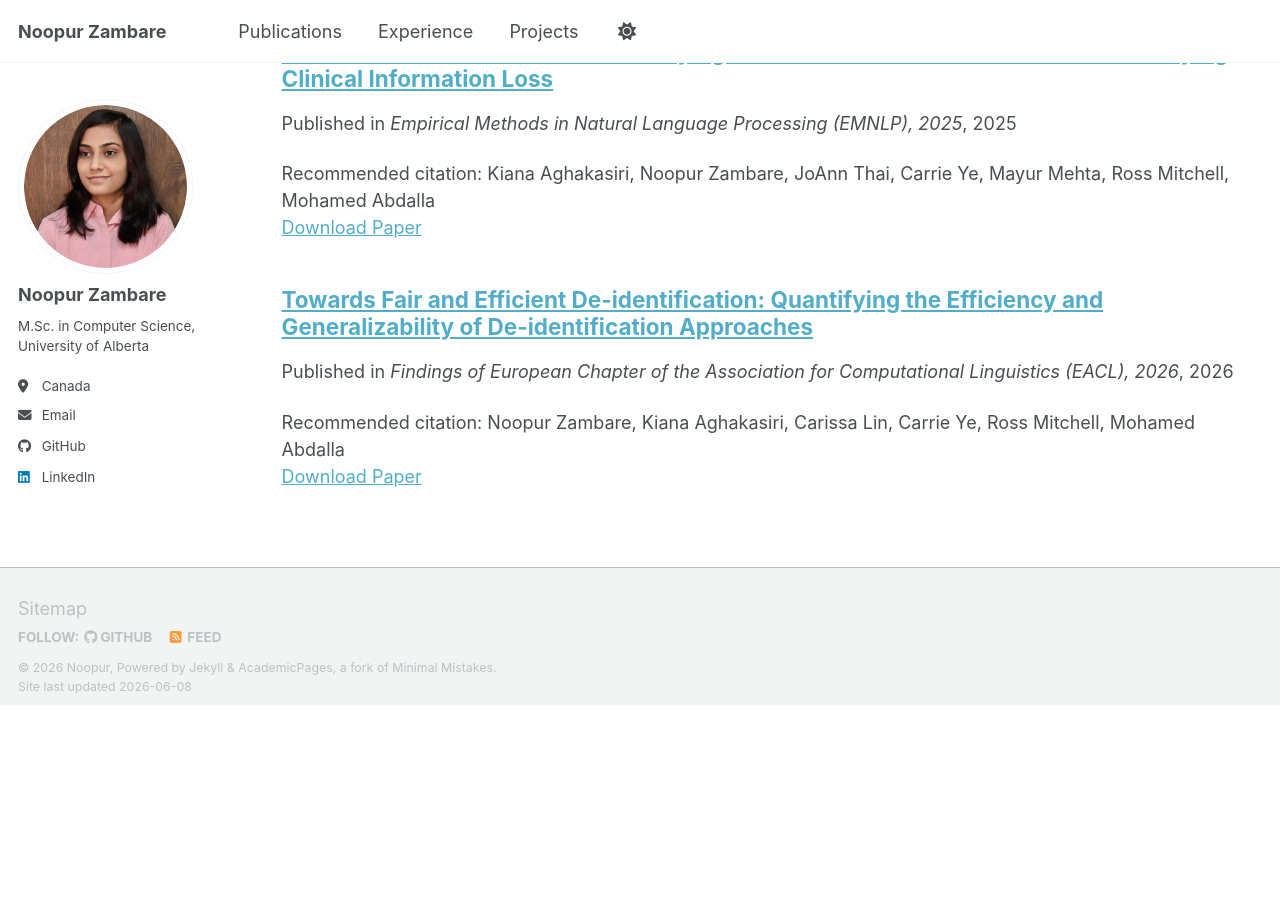
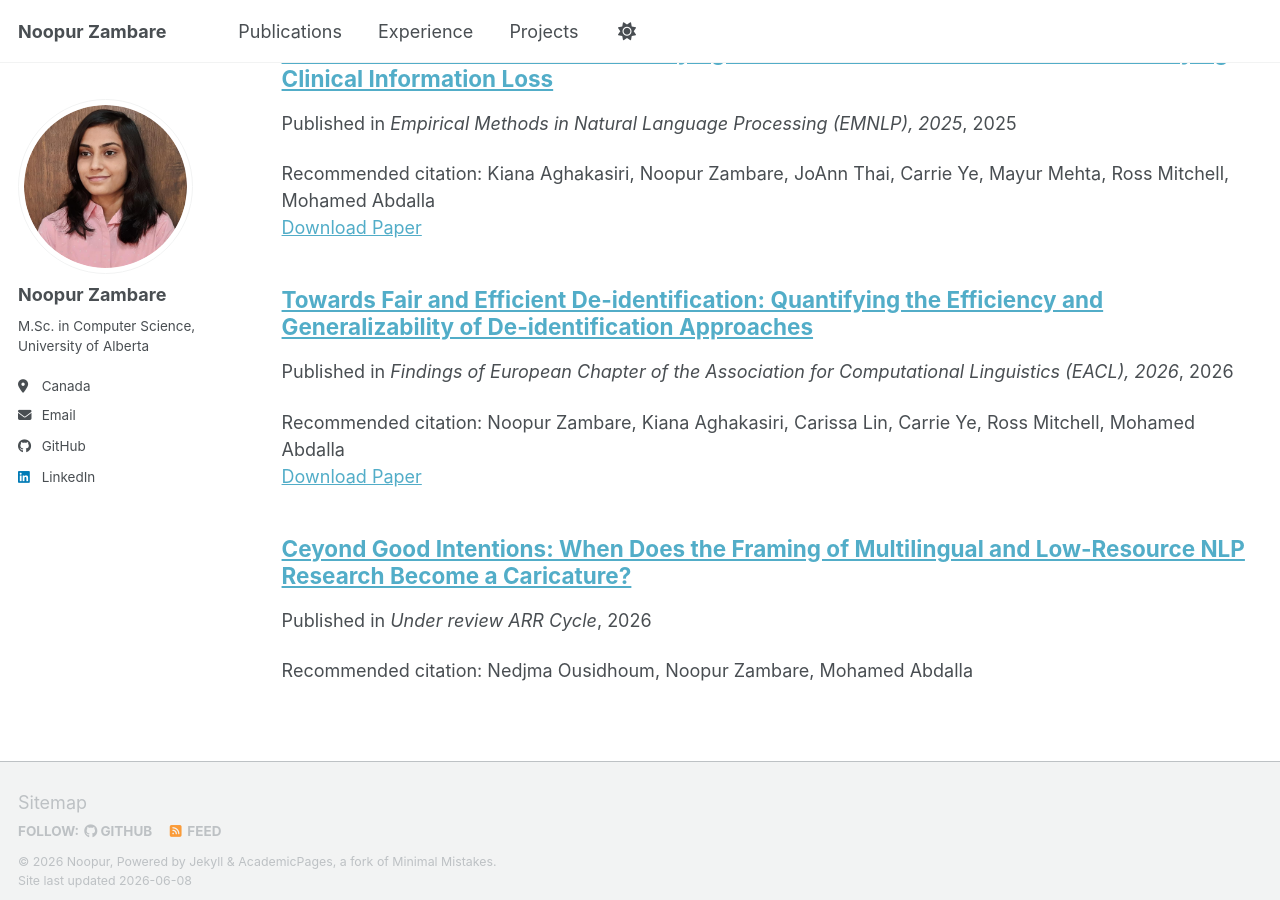
Before and after one commit to noopur-zambare/noopur-zambare.github.io, a Jekyll site: the page built from _pages/collection-archive.html, in a window 1280 px wide and 900 px high, scrolled down 4782 px. Built offline with Jekyll 4.4.1, drawn with Linux system fonts in a browser that asks for light colours; a script bundle is joined from its source files by our own code; library files that are not in the unit come from our copies; before the commit the page ends 5487 px from its top, so only the background shows below that.

Commit message:
project changed

```diff
--- /dev/null
+++ b/_publications/2026-05-nlp.md
@@ -0,0 +1,10 @@
+---
+title: "Ceyond Good Intentions: When Does the Framing of Multilingual and Low-Resource NLP Research Become a Caricature?"
+collection: publications
+# permalink: /publications/2026-05-nlp
+date: 2026-01-05
+venue: 'Under review ARR Cycle'
+# paperurl: "https://aclanthology.org/2026.findings-eacl.222.pdf"
+citation: Nedjma Ousidhoum, Noopur Zambare, Mohamed Abdalla
+category: conferences
+---
```
Also changed, not shown: _publications/2026-01-fair-deid.md (renamed from _publications/2026-fair-deid.md, +1 -1 lines).
